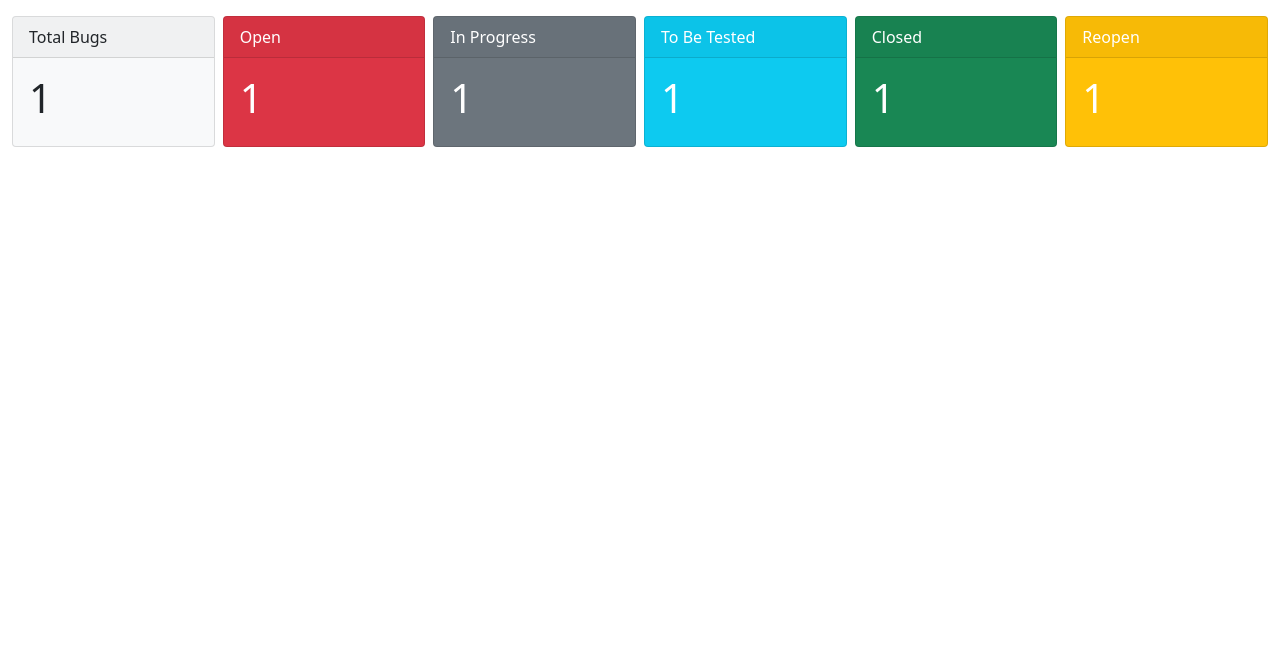
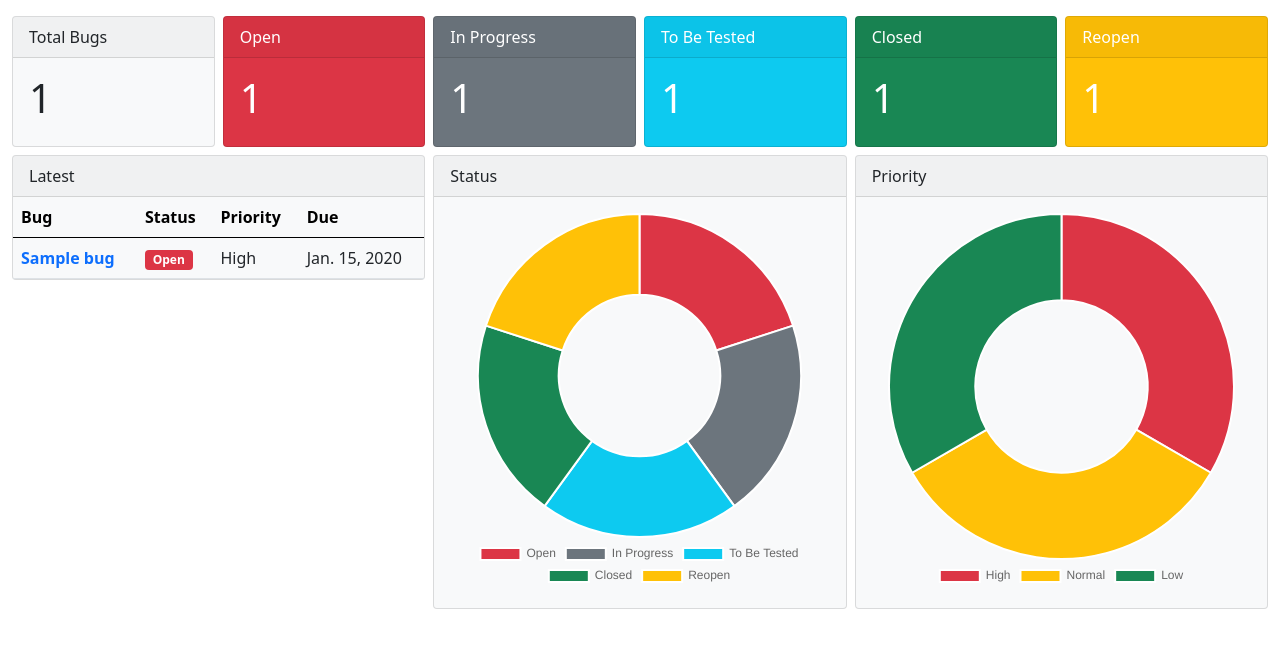
Before and after one commit to esadek/insecticide, a Django app: template bugtracker/templates/dashboard.html in a window 1280 px wide. Shown: the part 56-704 px from the top of the page. Run offline with Django 3.2, Linux system fonts and the light colour scheme; tables that the repository leaves empty hold one stand-in row (values such as "Sample post"); the template is opened without the code that fills it: values that come from a table or form of the project are taken from there, most other values are stand-ins (such as "Sample title", 1, 10 or a date in 2020).

Commit message:
Add: second dashboard row

```diff
--- a/bugtracker/templates/dashboard.html
+++ b/bugtracker/templates/dashboard.html
@@ -52,5 +52,125 @@
         </div>
       </div>
     </div>
+    <div class="row g-2">
+      <script src="https://cdn.jsdelivr.net/npm/chart.js"></script>
+      <div class="col-lg-4">
+        <div class="card text-dark bg-light mb-2">
+          <div class="card-header">Latest</div>
+          <div class="card-body p-0">
+            <div class="table-responsive">
+              <table class="table mb-0">
+                <thead class="table-light">
+                  <tr>
+                    <th scope="col">Bug</th>
+                    <th scope="col">Status</th>
+                    <th scope="col">Priority</th>
+                    <th scope="col">Due</th>
+                  </tr>
+                </thead>
+                <tbody>
+                  {% for bug in latest_bugs %}
+                  <tr>
+                    <th scope="row">
+                      <a href="{% url 'bug' id=bug.id %}" class="text-decoration-none">
+                        {{ bug.name }}
+                      </a>
+                    </th>
+                    <td>
+                      <span class="badge
+                      {% if bug.status == 'Open' %}
+                        bg-danger
+                      {% elif bug.status == 'In progress' %}
+                        bg-secondary
+                      {% elif bug.status == 'To be tested' %}
+                        bg-info
+                      {% elif bug.status == 'Reopen' %}
+                        bg-warning
+                      {% else %}
+                        bg-success
+                      {% endif %}
+                      ">{{ bug.status }}</span>
+                    </td>
+                    <td>{{ bug.priority }}</td>
+                    <td>{{ bug.due_date }}</td>
+                  </tr>
+                  {% endfor %}
+                </tbody>
+              </table>
+            </div>
+          </div>
+        </div>
+      </div>
+      <div class="col-lg-4">
+        <div class="card text-dark bg-light mb-2">
+          <div class="card-header">Status</div>
+          <div class="card-body">
+            <canvas id="status-chart"></canvas>
+          </div>
+        </div>
+        <script>
+          const statusConfig = {
+            type: 'doughnut',
+            data: {
+              labels: ['Open', 'In Progress', 'To Be Tested', 'Closed', 'Reopen'],
+              datasets: [{
+                data: [
+                  {{ open_count }},
+                  {{ in_progress_count }},
+                  {{ to_be_tested_count }},
+                  {{ closed_count }},
+                  {{ reopen_count }}
+                ],
+                backgroundColor: ['#DC3545', '#6C757D', '#0DCAF0', '#198754', '#FFC107']
+              }]
+            },
+            options: {
+              responsive: true,
+              plugins: {
+                legend: {position: 'bottom'}
+              }
+            }
+          };
+          var statusChart = new Chart(
+            document.getElementById('status-chart'),
+            statusConfig
+          );
+        </script>
+      </div>
+      <div class="col-lg-4">
+        <div class="card text-dark bg-light mb-2">
+          <div class="card-header">Priority</div>
+          <div class="card-body">
+            <canvas id="priority-chart"></canvas>
+          </div>
+        </div>
+        <script>
+          const priorityConfig = {
+            type: 'doughnut',
+            data: {
+              labels: ['High', 'Normal', 'Low'],
+              datasets: [{
+                data: [
+                  {{ high_count }},
+                  {{ normal_count }},
+                  {{ low_count }}
+                ],
+                backgroundColor: ['#DC3545', '#FFC107', '#198754']
+              }]
+            },
+            options: {
+              responsive: true,
+              plugins: {
+                legend: {position: 'bottom'}
+              }
+            }
+          };
+          var priorityChart = new Chart(
+            document.getElementById('priority-chart'),
+            priorityConfig
+          );
+        </script>
+      </div>
+    </div>
   </div>
 {% endblock %}
```
